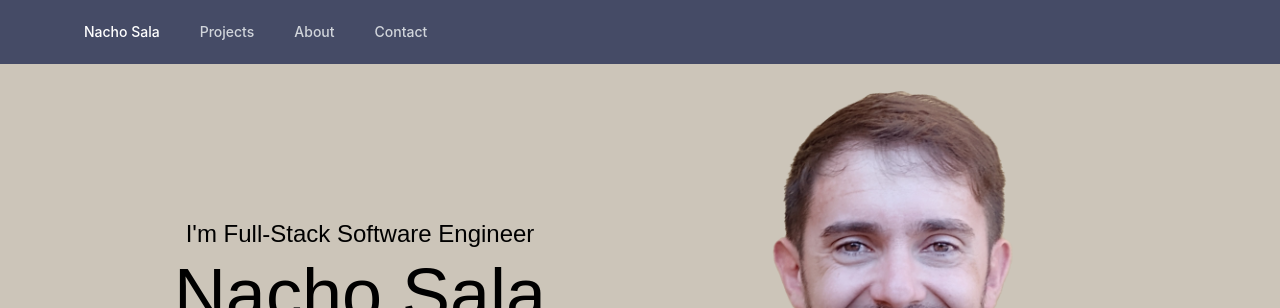
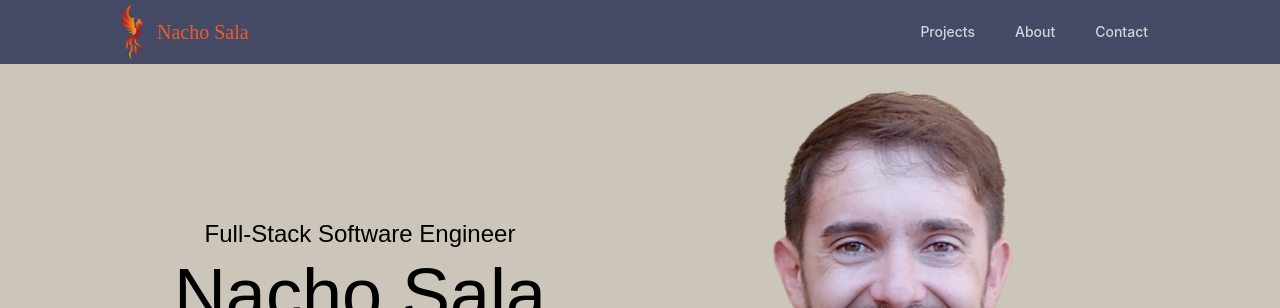
Before and after one commit to nachosala89/portfolio, a React (Create React App) app: page / in a window 1280 px wide. Shown: the top 308 px of the page. Built offline with nearby package versions, Linux system fonts and the light colour scheme.

Commit message:
Add styling to Header

```diff
--- a/src/App.js
+++ b/src/App.js
@@ -7,7 +7,7 @@ import Footer from './components/Footer';
 
 function App() {
   return (
-    <div className='container mx-auto px-20 white-bcg'>
+    <div className='px-20 white-bcg'>
       <Header />
       <Projects />
       <About />
--- a/src/components/Header.js
+++ b/src/components/Header.js
@@ -5,34 +5,34 @@ import { faLinkedin, faGithub, faAngellist, faTwitter, faMedium } from '@fortawe
 
 const Header = () => {
   return (
-    <header className="grid grid-cols-2 grey-ctm">
+    <header className="grid md:grid-cols-2 grey-ctm pt-20 md:pt-0">
       <div className="flex flex-col justify-center">
         <div>
-          <h2 className="poppins text-2xl text-center pb-2">I'm Full-Stack Software Engineer</h2>
+          <h2 className="poppins text-2xl text-center pb-2">Full-Stack Software Engineer</h2>
           <h1 className="poppins text-7xl text-center">Nacho Sala</h1>
         </div>
         <ul className="flex text-xl justify-center">
-          <li className="p-3">
+          <li className="p-3 brand-icon-header">
             <a href="https://github.com/nachosala89">
             <FontAwesomeIcon icon={faGithub} />
             </a>
           </li>
-          <li className="p-3">
+          <li className="p-3 brand-icon-header">
             <a href="https://www.linkedin.com/in/nacho-sala">
             <FontAwesomeIcon icon={faLinkedin} />
             </a>
           </li>
-          <li className="p-3">
+          <li className="p-3 brand-icon-header">
             <a href="https://angel.co/u/nacho-sala">
             <FontAwesomeIcon icon={faAngellist} />
             </a>
           </li>
-          <li className="p-3">
+          <li className="p-3 brand-icon-header">
             <a href="https://twitter.com/nachosala89">
             <FontAwesomeIcon icon={faTwitter} />
             </a>
           </li>
-          <li className="p-3">
+          <li className="p-3 brand-icon-header">
             <a href="https://medium.com/@nachosala89">
             <FontAwesomeIcon icon={faMedium} />
             </a>
--- a/src/components/Navbar.js
+++ b/src/components/Navbar.js
@@ -1,43 +1,43 @@
 import React, { useState } from "react";
 import { Transition } from "@headlessui/react";
+import phoenix from "../img/phoenix.png";
 
 const Navbar = () => {
   const [isOpen, setIsOpen] = useState(false);
 
   return (
-    <nav className="grey-bcg fixed container">
-      <div className="max-w-7xl mx-auto px-4 sm:px-6 lg:px-8">
-        <div className="flex items-center justify-between h-16">
-          <div className="flex items-center">
-            <div className="flex-shrink-0">
-
+    <nav className="grey-bcg fixed w-full top-0">
+      <div className="max-w-7xl mx-auto px-4 sm:px-6 lg:px-20">
+        <div className="flex items-center justify-between lg:px-10 h-16 w-full">
+          <div className="flex items-center justify-between w-full">
+            <div className="flex items-center">
+              <img className="h-14 w-auto" src={phoenix} alt="Phoenix" />
+              <a
+                href="#"
+                className="orange-clr px-3 py-2 rounded-md text-xl font-medium lobster"
+              >
+                Nacho Sala
+              </a>
             </div>
-            <div className="hidden md:block">
+            <div className="hidden md:block float-right">
               <div className="ml-10 flex items-baseline space-x-4">
                 <a
                   href="#"
-                  className=" hover:bg-gray-700 text-white px-3 py-2 rounded-md text-sm font-medium"
-                >
-                  Nacho Sala
-                </a>
-
-                <a
-                  href="#"
-                  className="text-gray-300 hover:bg-gray-700 hover:text-white px-3 py-2 rounded-md text-sm font-medium"
+                  className="text-gray-300 hover:bg-gray-700 navbar-link px-3 py-2 rounded-md text-sm font-medium"
                 >
                   Projects
                 </a>
 
                 <a
                   href="#"
-                  className="text-gray-300 hover:bg-gray-700 hover:text-white px-3 py-2 rounded-md text-sm font-medium"
+                  className="text-gray-300 hover:bg-gray-700 navbar-link px-3 py-2 rounded-md text-sm font-medium"
                 >
                   About
                 </a>
 
                 <a
                   href="#"
-                  className="text-gray-300 hover:bg-gray-700 hover:text-white px-3 py-2 rounded-md text-sm font-medium"
+                  className="text-gray-300 hover:bg-gray-700 navbar-link px-3 py-2 rounded-md text-sm font-medium"
                 >
                   Contact
                 </a>
@@ -105,13 +105,6 @@ const Navbar = () => {
             <div ref={ref} className="px-2 pt-2 pb-3 space-y-1 sm:px-3">
               <a
                 href="#"
-                className="hover:bg-gray-700 text-white block px-3 py-2 rounded-md text-base font-medium"
-              >
-                Nacho Sala
-              </a>
-
-              <a
-                href="#"
                 className="text-gray-300 hover:bg-gray-700 hover:text-white block px-3 py-2 rounded-md text-base font-medium"
               >
                 Projects
--- a/src/index.css
+++ b/src/index.css
@@ -76,6 +76,10 @@ code {
   background-color: #EB5E28;
 }
 
+.orange-clr {
+  color: #EB5E28;
+}
+
 .bordo-bcg {
   background-color: #500;
 }
@@ -87,3 +91,11 @@ code {
 .white-bcg {
   background-color: #CCC5B9;
 }
+
+.navbar-link:hover {
+  color: #EB5E28;
+}
+
+.brand-icon-header:hover {
+  color: #EB5E28;
+}
```
